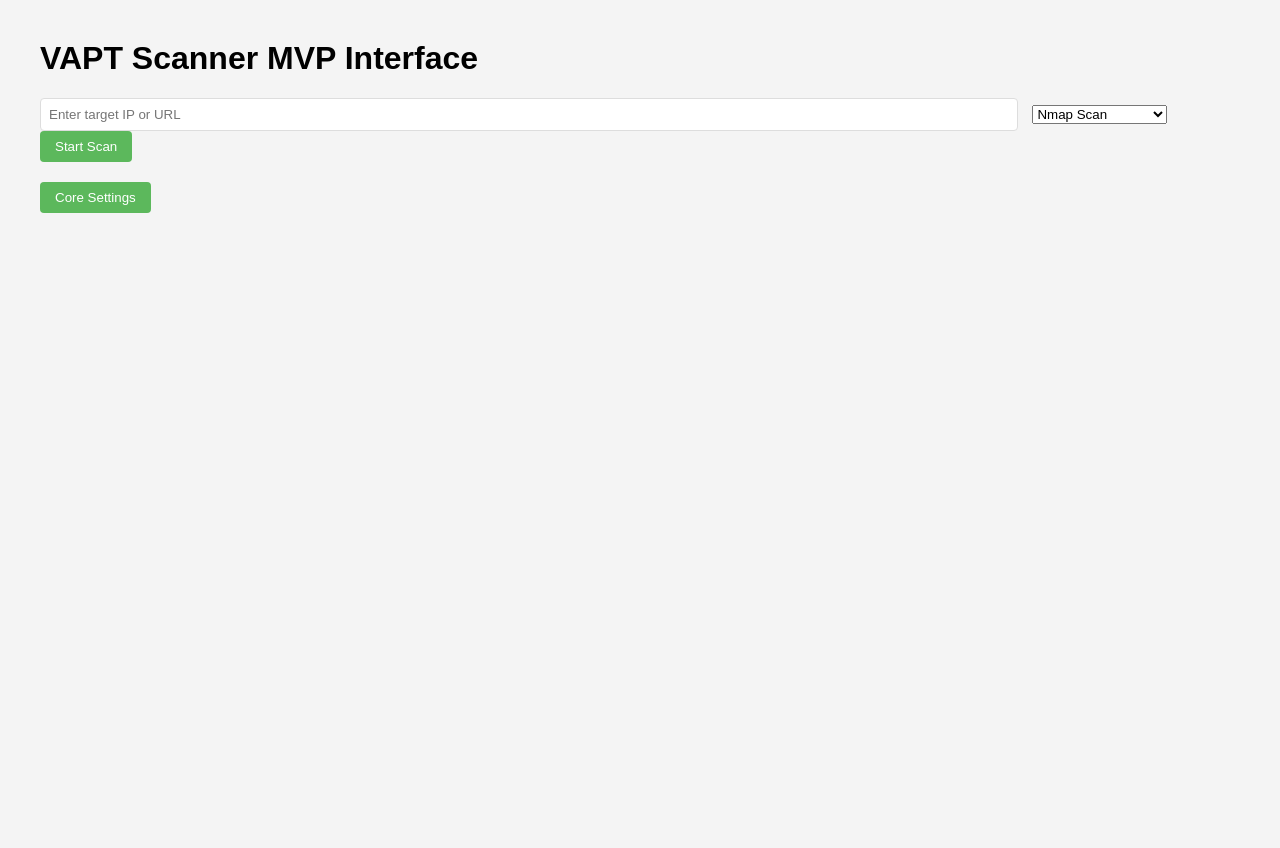
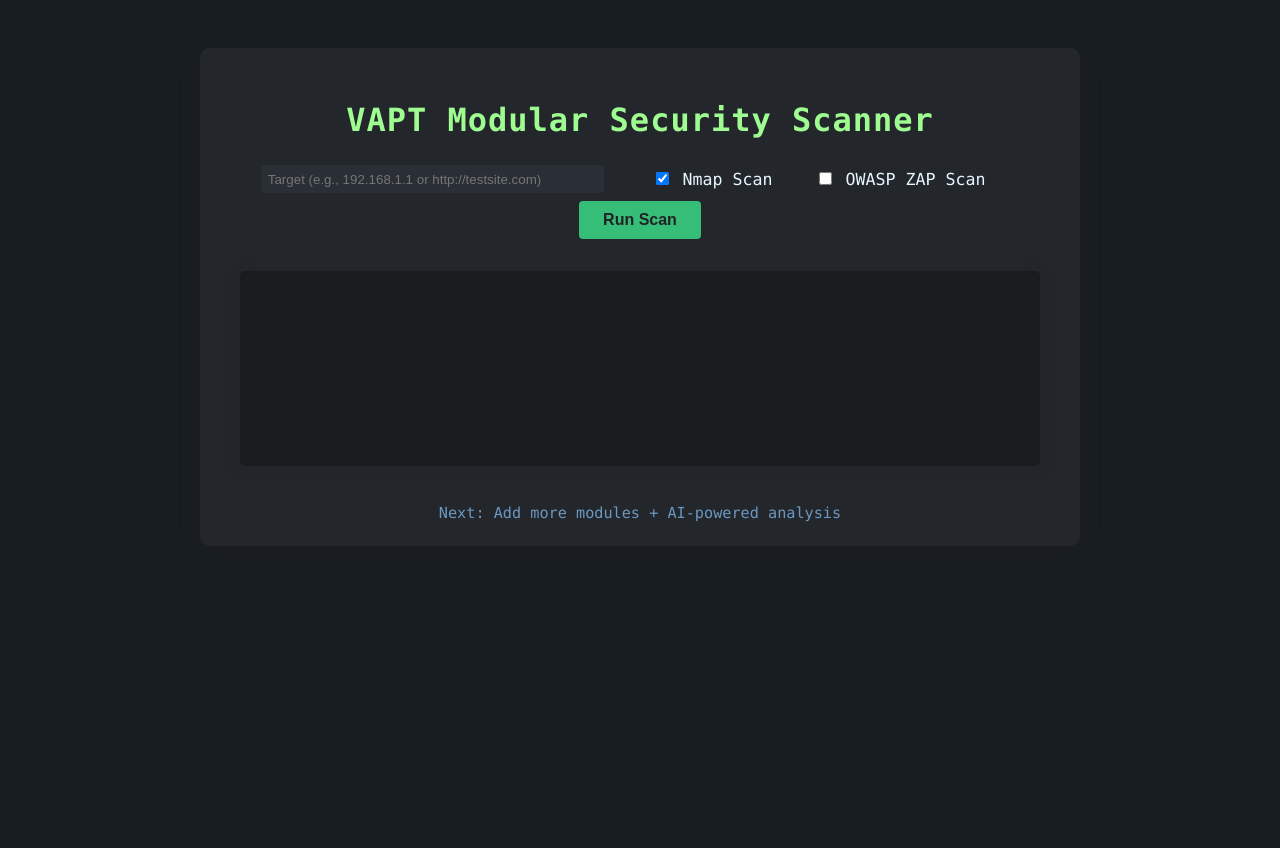
Before and after one commit to jackaizik/VAPT-Scanner, a Flask app: page / in a window 1280 px wide. Before the commit the page ends 213 px from the top, so only its background shows below. Run offline with Flask 3, Linux system fonts and the light colour scheme.

Commit message:
Visuals Revamp

```diff
--- a/app.py
+++ b/app.py
@@ -1,37 +1,24 @@
-from flask import Flask, request, jsonify, render_template, redirect, url_for
+from flask import Flask, request, render_template
 from scanners.nmap_scanner import run_nmap_scan
 from scanners.zap_scanner import run_zap_scan
 
 app = Flask(__name__)
 
-@app.route('/')
+@app.route('/', methods=['GET'])
 def home():
     return render_template('index.html')
 
-@app.route('/scan', methods=['POST'])
-def scan():
-    scan_type = request.form.get('scan_type')
+@app.route('/scan/nmap', methods=['POST'])
+def nmap_scan():
     target = request.form.get('target')
+    results = run_nmap_scan(target)
+    return render_template('index.html', result=results)
 
-    if scan_type == 'nmap':
-        results = run_nmap_scan(target)
-    elif scan_type == 'zap':
-        results = run_zap_scan(target)
-    else:
-        results = {"error": "Invalid scan type"}
-
-    return render_template('index.html', results=results)
-
-@app.route('/settings', methods=['GET', 'POST'])
-def settings():
-    if request.method == 'POST':
-        nmap_args = request.form.get('nmap_args')
-        zap_url = request.form.get('zap_url')
-        # Save settings in a simple file or session (left basic for MVP)
-        with open('settings.txt', 'w') as f:
-            f.write(f"{nmap_args}\n{zap_url}")
-        return redirect(url_for('home'))
-    return render_template('settings.html')
+@app.route('/scan/zap', methods=['POST'])
+def zap_scan():
+    target = request.form.get('target')
+    results = run_zap_scan(target)
+    return render_template('index.html', result=results)
 
 if __name__ == '__main__':
     app.run(debug=True, host='0.0.0.0', port=5000)
--- a/docs/reinstall.txt
+++ b/docs/reinstall.txt
@@ -2,6 +2,10 @@
 docker stop $(docker ps -q --filter ancestor=vapt-scanner)
 docker rm $(docker ps -a -q --filter ancestor=vapt-scanner)
 docker rmi vapt-scanner
+
+# Remove Project directory
+cd ..
+rm -r VAPT-Scanner
 
 # Re-download the Project Repo
 git clone https://github.com/jackaizik/VAPT-Scanner.git VAPT-Scanner
--- a/static/styles.css
+++ b/static/styles.css
@@ -1,50 +1,104 @@
 body {
-    font-family: Arial, sans-serif;
-    margin: 40px;
-    background-color: #f4f4f4;
+    background: #181d21;
+    color: #d6e9f3;
+    font-family: 'Fira Mono', 'Consolas', monospace;
+    margin: 0;
+    padding: 0;
+    min-height: 100vh;
 }
-
-.container {
-    background-color: #ffffff;
-    padding: 20px;
-    border-radius: 8px;
-    box-shadow: 0 4px 8px rgba(0,0,0,0.1);
+.console-container {
     max-width: 800px;
-    margin: auto;
+    margin: 3em auto 2em auto;
+    background: #23272c;
+    border-radius: 10px;
+    box-shadow: 0 6px 32px #2227;
+    padding: 2em 2.5em 1.5em 2.5em;
 }
-
-h2, h3 {
-    color: #333;
+h1 {
+    text-align: center;
+    color: #9efc90;
+    letter-spacing: 1px;
+    margin-bottom: 0.8em;
 }
-
 form {
-    margin-bottom: 20px;
+    margin-bottom: 1.2em;
+    display: flex;
+    flex-wrap: wrap;
+    gap: 0.5em;
+    align-items: center;
+    justify-content: center;
 }
-
 input[type="text"] {
-    width: 80%;
-    padding: 8px;
-    margin-right: 10px;
+    padding: 0.5em;
+    border: none;
+    border-radius: 3px;
+    width: 330px;
+    margin-right: 8px;
+    background: #292f35;
+    color: #b4f1fc;
+}
+button {
+    background: #36be79;
+    color: #202223;
+    border: none;
     border-radius: 4px;
-    border: 1px solid #ddd;
+    padding: 0.6em 1.5em;
+    font-weight: bold;
+    font-size: 1em;
+    cursor: pointer;
+    transition: background 0.18s;
 }
-
-button {
-    padding: 8px 15px;
+button:hover {
+    background: #47e1ab;
+}
+.modules {
+    margin-left: 2em;
+}
+label {
+    font-size: 1.04em;
+    margin-right: 2em;
+    color: #e6f7ff;
+}
+#output-area {
+    margin-top: 2em;
+    background: #191b1e;
+    border-radius: 5px;
+    padding: 1.1em 1.3em;
+    min-height: 160px;
+    box-shadow: 0 2px 14px #2228;
+}
+.console-output, pre {
+    font-family: 'Fira Mono', 'Consolas', monospace;
+    color: #d6e9f3;
+    white-space: pre-wrap;
+    word-break: break-word;
+    background: none;
     border: none;
-    background-color: #5cb85c;
-    color: #fff;
-    border-radius: 4px;
-    cursor: pointer;
+    font-size: 1.08em;
+    line-height: 1.45;
 }
-
-button:hover {
-    background-color: #4cae4c;
+.module-header {
+    color: #8aff95;
+    font-weight: bold;
+    margin-top: 1.3em;
+    margin-bottom: 0.3em;
+    letter-spacing: 0.5px;
 }
-
-.results {
-    background-color: #f8f8f8;
-    padding: 10px;
-    border-radius: 4px;
-    margin-top: 20px;
+.module-result {
+    margin-bottom: 1.2em;
 }
+.error-msg {
+    color: #ffa6a6;
+    background: #2d1919;
+    padding: 0.7em 1em;
+    border-radius: 5px;
+    margin: 1em 0;
+    font-weight: bold;
+}
+footer {
+    text-align: center;
+    color: #8ac7ff;
+    font-size: 0.95em;
+    margin-top: 2.5em;
+    opacity: 0.7;
+}
--- a/templates/index.html
+++ b/templates/index.html
@@ -1,29 +1,75 @@
 <!DOCTYPE html>
 <html>
 <head>
-    <title>S3 VAPT Scanner</title>
+    <title>VAPT Modular Scanner</title>
     <link rel="stylesheet" href="/static/styles.css">
 </head>
 <body>
-    <h1>VAPT Scanner MVP Interface</h1>
-    <form action="/scan" method="post">
-        <input type="text" name="target" placeholder="Enter target IP or URL" required>
-        <select name="scan_type">
-            <option value="nmap">Nmap Scan</option>
-            <option value="zap">OWASP ZAP Scan</option>
-        </select>
-        <button type="submit">Start Scan</button>
-    </form>
+    <div class="console-container">
+        <h1>VAPT Modular Security Scanner</h1>
+        <form id="scan-form">
+            <input type="text" name="target" id="target" placeholder="Target (e.g., 192.168.1.1 or http://testsite.com)" required>
+            <div class="modules">
+                <label><input type="checkbox" name="scan_type" value="nmap" checked> Nmap Scan</label>
+                <label><input type="checkbox" name="scan_type" value="zap"> OWASP ZAP Scan</label>
+                <!-- Add more scanners here as needed -->
+            </div>
+            <button type="submit">Run Scan</button>
+        </form>
+        <div id="output-area">
+            <div id="scan-status" class="console-output"></div>
+        </div>
+        <footer>
+            <span>Next: Add more modules + AI-powered analysis</span>
+        </footer>
+    </div>
+    <script>
+    document.getElementById('scan-form').onsubmit = async function(e){
+        e.preventDefault();
+        let output = document.getElementById('scan-status');
+        output.innerHTML = '';
+        let target = document.getElementById('target').value;
+        let scanTypes = Array.from(document.querySelectorAll('input[name="scan_type"]:checked')).map(cb => cb.value);
 
-    <a href="{{ url_for('settings') }}"><button>Core Settings</button></a>
+        // Run all selected scanners in parallel
+        for (let scanType of scanTypes) {
+            output.innerHTML += `<div class="module-header">${scanType.toUpperCase()} Scan Started...</div>`;
+            fetch('/scan', {
+                method: 'POST',
+                headers: {'Content-Type': 'application/json'},
+                body: JSON.stringify({scan_type: scanType, target: target})
+            }).then(r => r.json()).then(result => {
+                let moduleBlock = `<div class="module-result"><pre>${formatScanResult(result, scanType)}</pre></div>`;
+                output.innerHTML += moduleBlock;
+            }).catch(e => {
+                output.innerHTML += `<div class="error-msg">Error running ${scanType}: ${e}</div>`;
+            });
+        }
+    }
 
-    {% if results %}
-        <h2>Scan Results:</h2>
-        {% if results.error %}
-            <div class="error">{{ results.error }}</div>
-        {% else %}
-            <pre style="white-space: pre-wrap; word-break: break-word;">{{ results|tojson(indent=2) }}</pre>
-        {% endif %}
-    {% endif %}
+    function formatScanResult(result, scanType) {
+        if (result.error) return `[ERROR] ${result.error}`;
+        if (scanType === "nmap") {
+            let out = "";
+            if (result.results) {
+                result.results.forEach(host => {
+                    out += `\n[${host.host}] (${host.status})\n`;
+                    host.open_ports.forEach(p =>
+                        out += `   [${p.port}] ${p.service} ${p.version}\n`);
+                });
+            }
+            return out || "[No hosts found]";
+        }
+        if (scanType === "zap") {
+            if (!result.results || !result.results.alerts) return "[No alerts found]";
+            let out = "";
+            result.results.alerts.forEach(alert =>
+                out += `[${alert.risk}] ${alert.alert} (${alert.cweid ? "CWE-" + alert.cweid : "No CWE"})\n   URL: ${alert.url}\n   Evidence: ${alert.evidence || "N/A"}\n`
+            );
+            return out || "[No alerts found]";
+        }
+        return JSON.stringify(result, null, 2);
+    }
+    </script>
 </body>
 </html>
```
